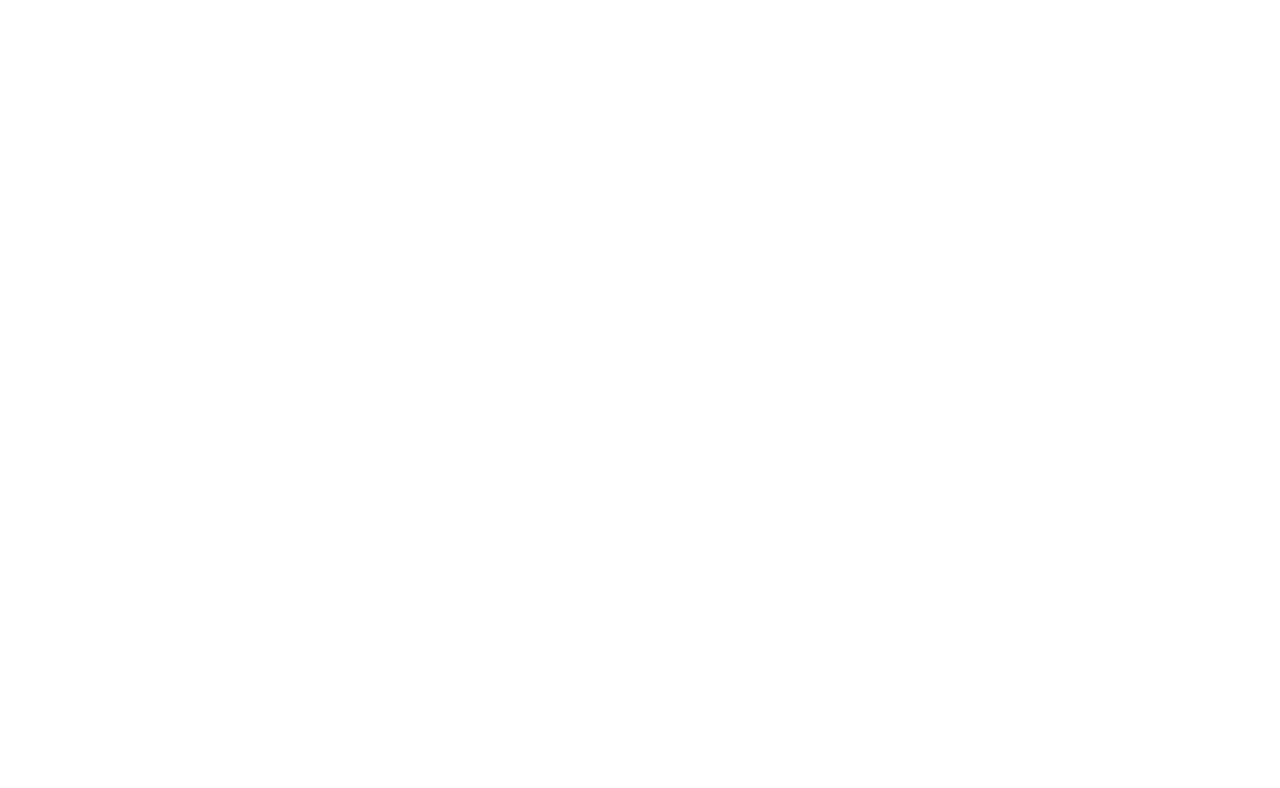
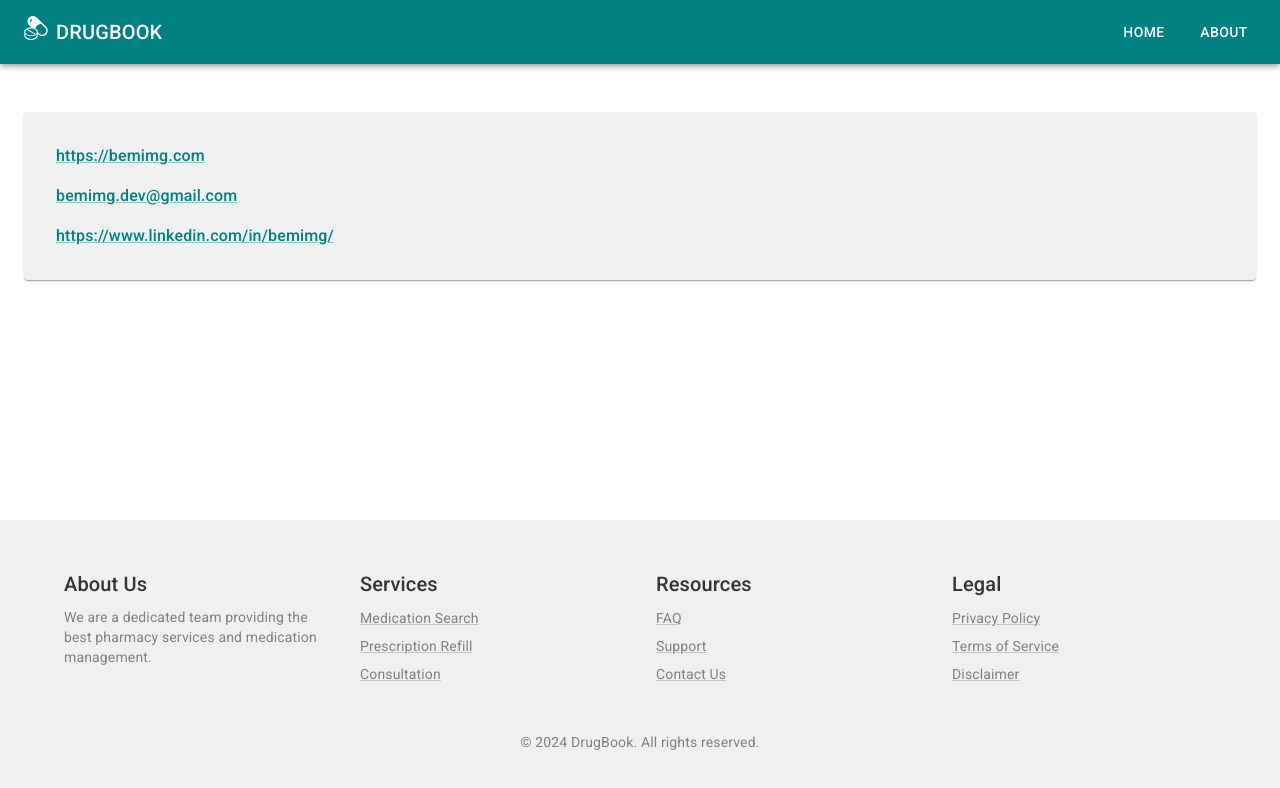
Before and after one commit to beMimg/drugbook, a React (Create React App) app: page /about in a window 1280 px wide. Before the commit this address had no page. Shown: the top 788 px of the page. Built offline with nearby package versions, Linux system fonts and the light colour scheme.

Commit message:
Create about route

```diff
--- a/src/App.tsx
+++ b/src/App.tsx
@@ -7,6 +7,7 @@
 import "@fontsource/roboto/400.css"; // Regular font weight
 import "@fontsource/roboto/500.css"; // Medium font weight
 import "@fontsource/roboto/700.css"; // Bold font weight
+import About from "./pages/About";
 
 function App() {
   return (
@@ -19,6 +20,7 @@
             element={<ListOfDrugsByGenericName />}
           />
           <Route path="/information/:id" element={<DetailedDrugInfo />} />
+          <Route path="/about" element={<About />} />
         </Route>
       </Routes>
     </BrowserRouter>
--- a/src/components/Dashboard/InfoSection.tsx
+++ b/src/components/Dashboard/InfoSection.tsx
@@ -10,18 +10,21 @@
     title: "Built for Pharmacists and Healthcare Professionals",
     description:
       "Developed with the needs of pharmacists and healthcare providers in mind, our app offers robust search capabilities, comprehensive drug information, and an intuitive interface. ",
+    index: 0,
   },
   {
     icon: LocalHospitalTwoToneIcon,
     title: "Modern and Intuitive Design",
     description:
       "Experience a clean, modern interface designed to be both aesthetically pleasing and highly functional. Navigate effortlessly through search results and drug details with our user-friendly design.",
+    index: 1,
   },
   {
     icon: FindInPageTwoToneIcon,
     title: "Comprehensive Documentation",
     description:
       "Benefit from our detailed documentation that covers every aspect of the app. From search functionality to detailed drug information, our guides ensure you can make the most out of all features without any hassle.",
+    index: 2,
   },
 ];
 interface InfoSectionProps {
@@ -56,6 +59,7 @@
       <Grid container spacing={10} direction={isMdAndUp ? "row" : "column"}>
         {cardContent.map((card) => (
           <Card
+            key={card.index}
             icon={card.icon}
             title={card.title}
             description={card.description}
--- /dev/null
+++ b/src/pages/About.tsx
@@ -0,0 +1,39 @@
+import { Box, Link, Paper, Typography } from "@mui/material";
+
+const About = () => {
+  return (
+    <Box
+      component={Paper}
+      p={4}
+      display={"flex"}
+      flexDirection={"column"}
+      gap={2}
+    >
+      <Typography
+        component={Link}
+        href="https://bemimg.com"
+        target="_blank"
+        fontWeight={500}
+      >
+        https://bemimg.com
+      </Typography>
+      <Typography
+        component={Link}
+        href="mailto:bemimg.dev@gmail.com"
+        fontWeight={500}
+      >
+        bemimg.dev@gmail.com
+      </Typography>
+      <Typography
+        component={Link}
+        href="https://bemimg.com"
+        target="_blank"
+        fontWeight={500}
+      >
+        https://www.linkedin.com/in/bemimg/
+      </Typography>
+    </Box>
+  );
+};
+
+export default About;
```
